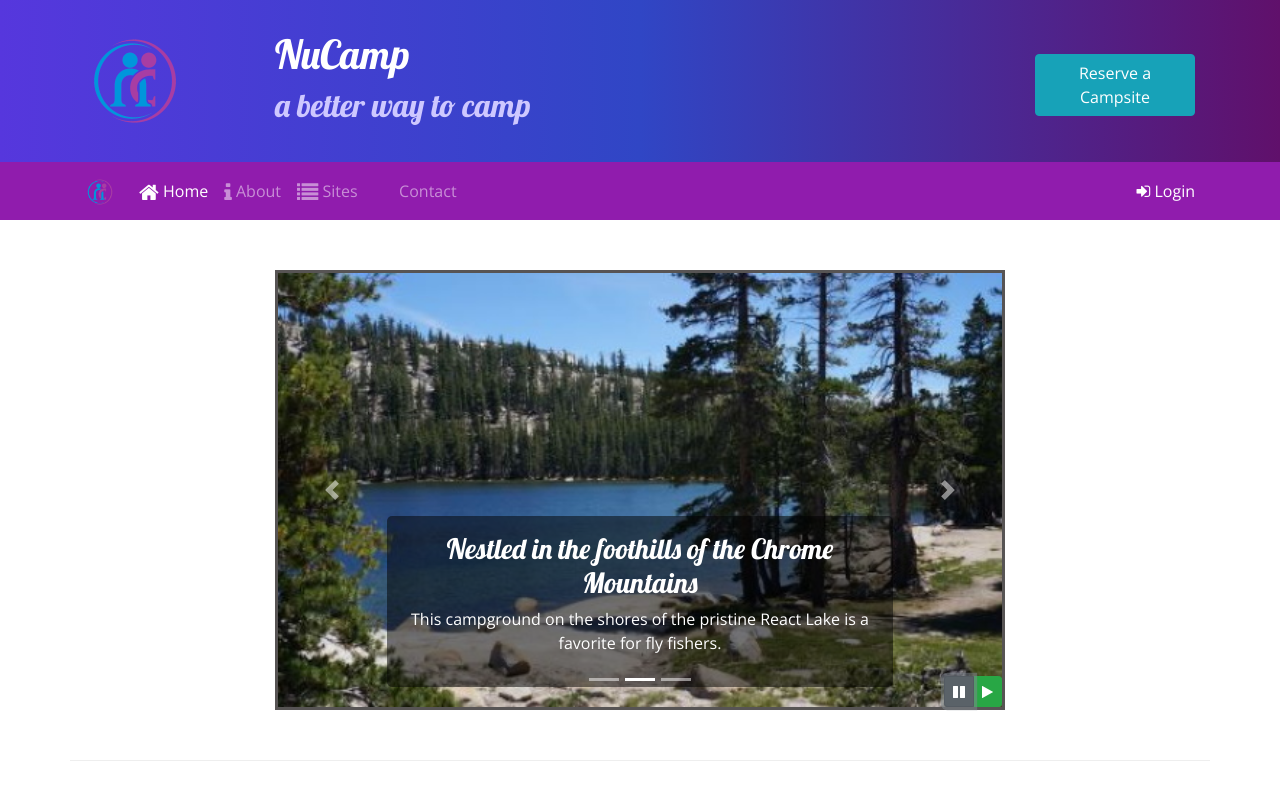
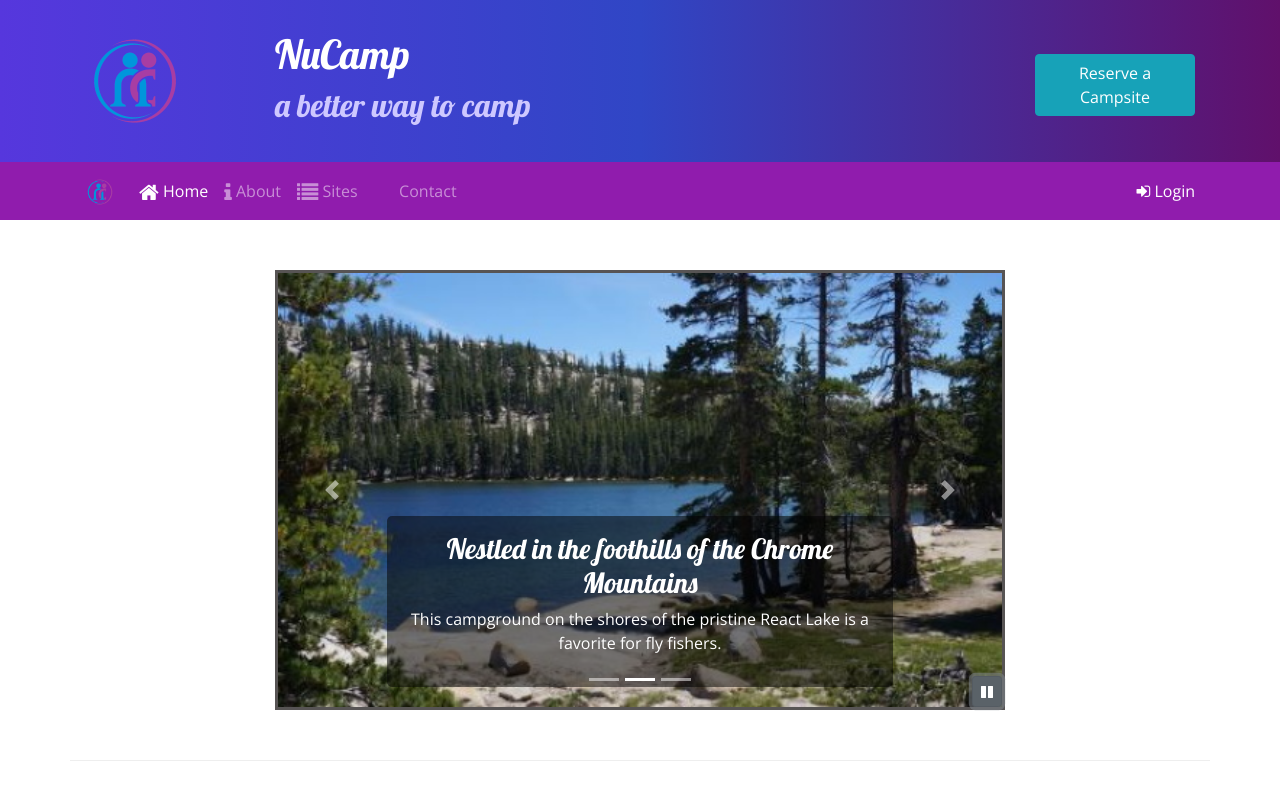
Before and after one commit to pramirez2328/firstBootstrap, a website: page index.html in a window 1280 px wide. Both pictures are taken after a click on the button 959 px from the left and 691 px from the top of the page. Shown: the top 800 px of the page. Drawn offline with nearby package versions, Linux system fonts and the light colour scheme.

Commit message:
add play and pause

```diff
--- a/index.html
+++ b/index.html
@@ -220,14 +220,9 @@
               <span class="carousel-control-next-icon"></span>
               <span class="sr-only">Next</span>
             </a>
-            <div class="btn-group" id="carouselButton">
-              <button class="btn btn-secondary btn-sm" id="carouselPause">
-                <i class="fa fa-pause"></i>
-              </button>
-              <button class="btn btn-success btn-sm" id="carouselPlay">
-                <i class="fa fa-play"></i>
-              </button>
-            </div>
+            <button class="play-pause btn btn-success btn-sm" id="carouselButton">
+              <i class="fa fa-play"></i>
+            </button>
           </div>
         </div>
       </div>
@@ -362,11 +357,20 @@
     <script>
       $(function () {
         $('.carousel').carousel({ interval: 3000 });
-        $('#carouselPause').click(function () {
-          $('.carousel').carousel('pause');
-        });
-        $('#carouselPlay').click(function () {
-          $('.carousel').carousel('cycle');
+        $('#carouselButton').click(function () {
+          if ($('#carouselButton').children('i').hasClass('fa-pause')) {
+            $('.carousel').carousel('pause');
+            $('#carouselButton').children('i').removeClass('fa-pause');
+            $('#carouselButton').children('i').addClass('fa-play');
+            $('.play-pause').removeClass('btn-secondary');
+            $('.play-pause').addClass('btn-success');
+          } else {
+            $('.carousel').carousel('cycle');
+            $('#carouselButton').children('i').removeClass('fa-play');
+            $('#carouselButton').children('i').addClass('fa-pause');
+            $('.play-pause').removeClass('btn-success');
+            $('.play-pause').addClass('btn-secondary');
+          }
         });
       });
     </script>
```
